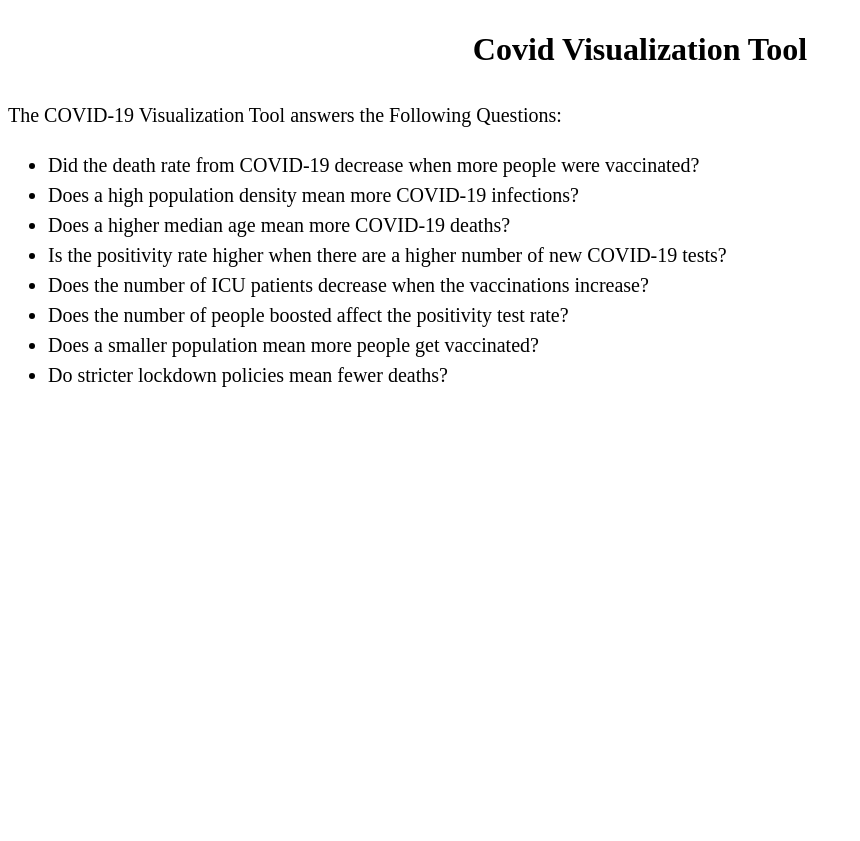
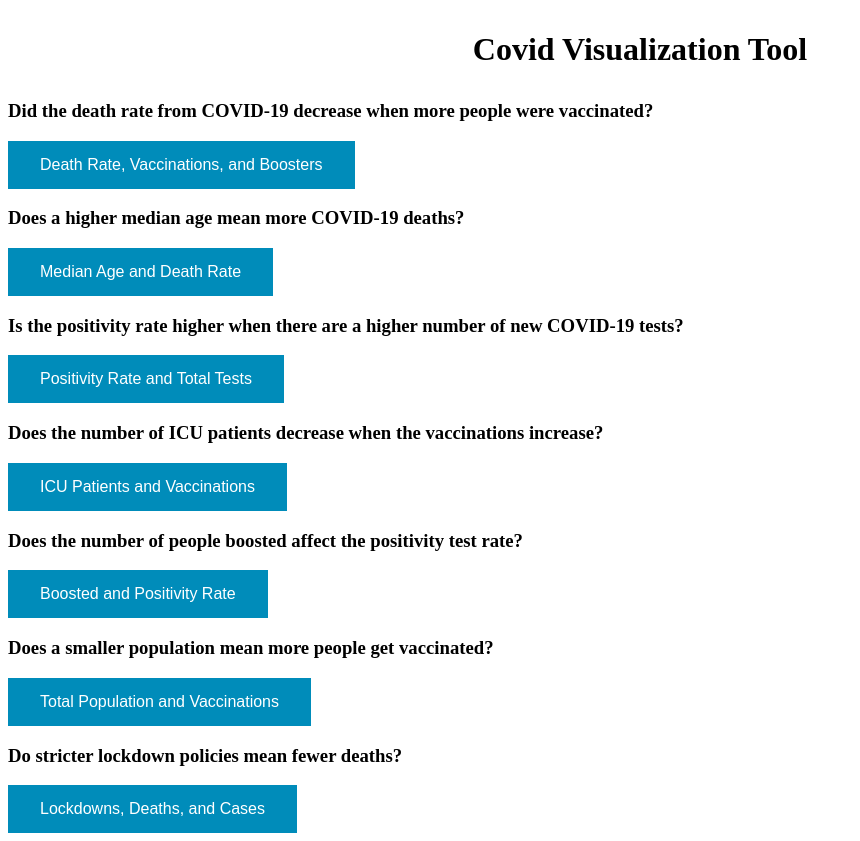
Before and after one commit to ajeukeng/gradproject, a Flask app: page / in a window 1280 px wide. Shown: the part 54-895 px from the top of the page, without its empty margins (0-860 px from the left). Before the commit the page ends 441 px from the top, so only its background shows below. Run offline with Flask 2, Linux system fonts and the light colour scheme.

Commit message:
added buttons

```diff
--- a/src/covidVisualizationTool/app/static/css/style.css
+++ b/src/covidVisualizationTool/app/static/css/style.css
@@ -68,3 +68,13 @@ h1 {
   font-size: 20px;
   line-height: 30px;
 }
+
+.button {
+  background-color: #008CBA; /* Green */
+  border: none;
+  color: white;
+  padding: 15px 32px;
+  text-align: center;
+  display: inline-block;
+  font-size: 16px;
+}
--- a/src/covidVisualizationTool/app/templates/index.html
+++ b/src/covidVisualizationTool/app/templates/index.html
@@ -2,18 +2,56 @@
 
 {% block content %}
     <h1>{% block title %} Covid Visualization Tool {% endblock %}</h1>
-    <div id="paragraph">
-        The COVID-19 Visualization Tool answers the Following Questions:
-        <ul>
-            <li> Did the death rate from COVID-19 decrease when more people were vaccinated?</li>
-            <li> Does a high population density mean more COVID-19 infections? </li>
-            <li> Does a higher median age mean more COVID-19 deaths? </li>
-            <li> Is the positivity rate higher when there are a higher number of new COVID-19 tests? </li>
-            <li> Does the number of ICU patients decrease when the vaccinations increase? </li>
-            <li> Does the number of people boosted affect the positivity test rate? </li>
-            <li> Does a smaller population mean more people get vaccinated? </li>
-            <li> Do stricter lockdown policies mean fewer deaths? </li>
-        </ul>
-    </div>
+
+<div>
+    <h3>Did the death rate from COVID-19 decrease when more people were vaccinated?</h3>
+<a href="{{ url_for('vaccinated_deaths') }}">
+        <button class="button" >Death Rate, Vaccinations, and Boosters </button>
+</a>
+
+</div>
+
+<div>
+    <h3>Does a higher median age mean more COVID-19 deaths?</h3>
+<a href="{{ url_for('median_age_death_rate') }}">
+        <button class="button" type="button" role="button">Median Age and Death Rate </button>
+</a>
+</div>
+
+<div>
+    <h3>Is the positivity rate higher when there are a higher number of new COVID-19 tests?</h3>
+<a href="{{ url_for('positive_rate_for_total_tests') }}">
+        <button class="button" type="button" role="button">Positivity Rate and Total Tests </button>
+</a>
+</div>
+
+<div>
+    <h3>Does the number of ICU patients decrease when the vaccinations increase?</h3>
+<a href="{{ url_for('icu_patients_vaccinations') }}">
+        <button class="button" type="button" role="button">ICU Patients and Vaccinations </button>
+</a>
+</div>
+
+<div>
+    <h3>Does the number of people boosted affect the positivity test rate?</h3>
+<a href="{{ url_for('boosted_positive_rate') }}">
+        <button class="button" type="button" role="button">Boosted and Positivity Rate </button>
+</a>
+</div>
+
+<div>
+    <h3>Does a smaller population mean more people get vaccinated?</h3>
+<a href="{{ url_for('population_vaccinated') }}">
+        <button class="button" type="button" role="button">Total Population and Vaccinations </button>
+</a>
+</div>
+
+
+<div>
+    <h3>Do stricter lockdown policies mean fewer deaths?</h3>
+<a href="{{ url_for('lockdown_deaths') }}">
+        <button class="button" type="button" role="button">Lockdowns, Deaths, and Cases </button>
+</a>
+</div>
 
 {% endblock %}
```
